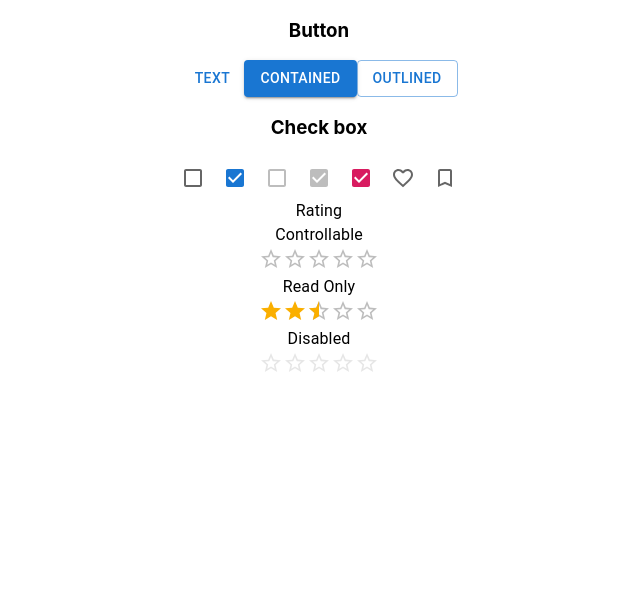
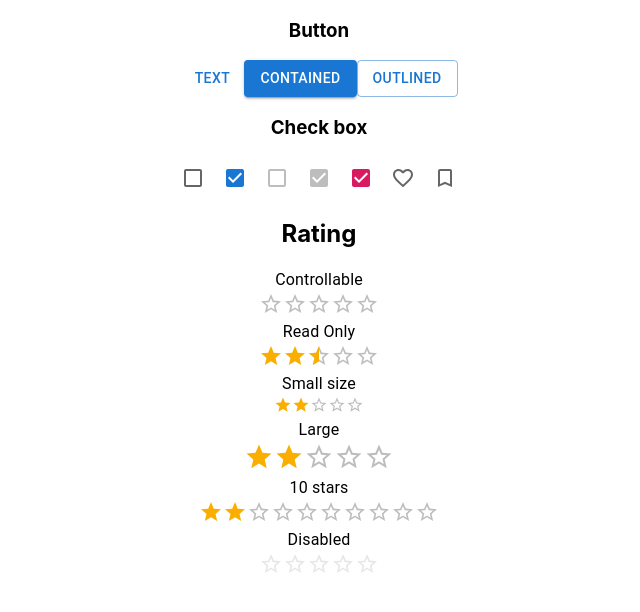
Before and after one commit to summenurfatema/explore-material-ui, a React (Create React App) app: page / in a window 1280 px wide. Shown: the top 612 px of the page, without its empty margins (321-961 px from the left). Built offline with nearby package versions, Linux system fonts and the light colour scheme.

Commit message:
rating added

```diff
--- a/src/components/Ratings.js
+++ b/src/components/Ratings.js
@@ -4,13 +4,21 @@ import React from 'react';
 const Ratings = () => {
     return (
         <div>
-            <Typography component="legend">Rating</Typography>
+            <h2>Rating</h2>
             <Typography component="legend">Controllable</Typography>
 
             <Rating name="simple-controlled"></Rating>
             <Typography component="legend">Read Only</Typography>
 
             <Rating name="half-rating-read" defaultValue={2.5} precision={0.5} readOnly />
+            <Typography component="legend">Small size</Typography>
+            <Rating name="size-small" defaultValue={2} size="small" />
+
+            <Typography component="legend">Large</Typography>
+            <Rating name="size-large" defaultValue={2} size="large" />
+            <Typography component="legend">10 stars</Typography>
+            <Rating name="customized-10" defaultValue={2} max={10} />
+
             <Typography component="legend">Disabled</Typography>
 
             <Rating name="disabled" disabled />
```
